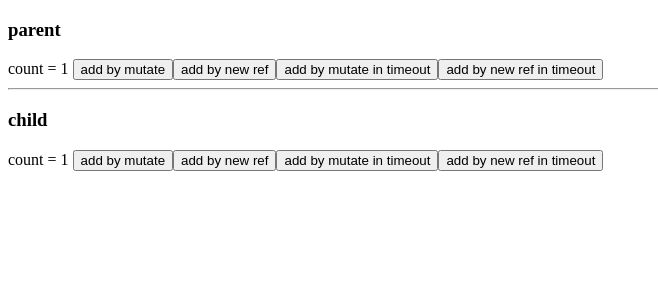
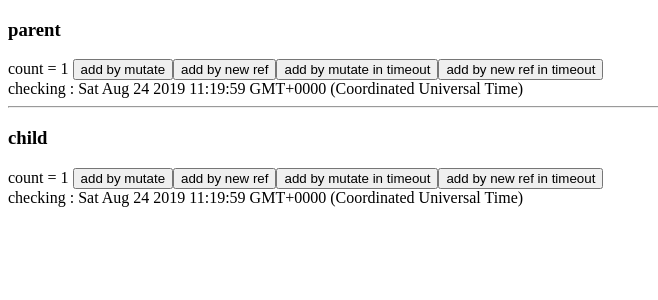
Before and after one commit to david-bulte/changedetection, an Angular app: page / in a window 1280 px wide. Shown: the top 300 px of the page, without its empty margins (0-658 px from the left). Built offline with nearby package versions, Linux system fonts and the light colour scheme.

Commit message:
add logging

```diff
--- a/src/app/child.component.ts
+++ b/src/app/child.component.ts
@@ -9,6 +9,7 @@ import { ChangeDetectionStrategy, Component, Input, OnInit } from '@angular/core
     <button (click)="addByNewRef()">add by new ref</button>
     <button (click)="addByMutateInTimeout()">add by mutate in timeout</button>
     <button (click)="addByNewRefInTimeout()">add by new ref in timeout</button>
+    <div>{{log}}</div>
   `,
   changeDetection: ChangeDetectionStrategy.OnPush
 })
@@ -19,6 +20,10 @@ export class ChildComponent implements OnInit {
   constructor() { }
 
   ngOnInit() {
+  }
+
+  get log() {
+    return 'checking : ' + new Date();
   }
 
   addByMutate() {
--- a/src/app/parent.component.ts
+++ b/src/app/parent.component.ts
@@ -9,6 +9,7 @@ import { ChangeDetectionStrategy, Component, OnInit } from '@angular/core';
     <button (click)="addByNewRef()">add by new ref</button>
     <button (click)="addByMutateInTimeout()">add by mutate in timeout</button>
     <button (click)="addByNewRefInTimeout()">add by new ref in timeout</button>
+    <div>{{log}}</div>
 
     <hr>
     <app-child [count]="count"></app-child>
@@ -22,6 +23,10 @@ export class ParentComponent implements OnInit {
   constructor() { }
 
   ngOnInit() {
+  }
+
+  get log() {
+    return 'checking : ' + new Date();
   }
 
   addByMutate() {
```
